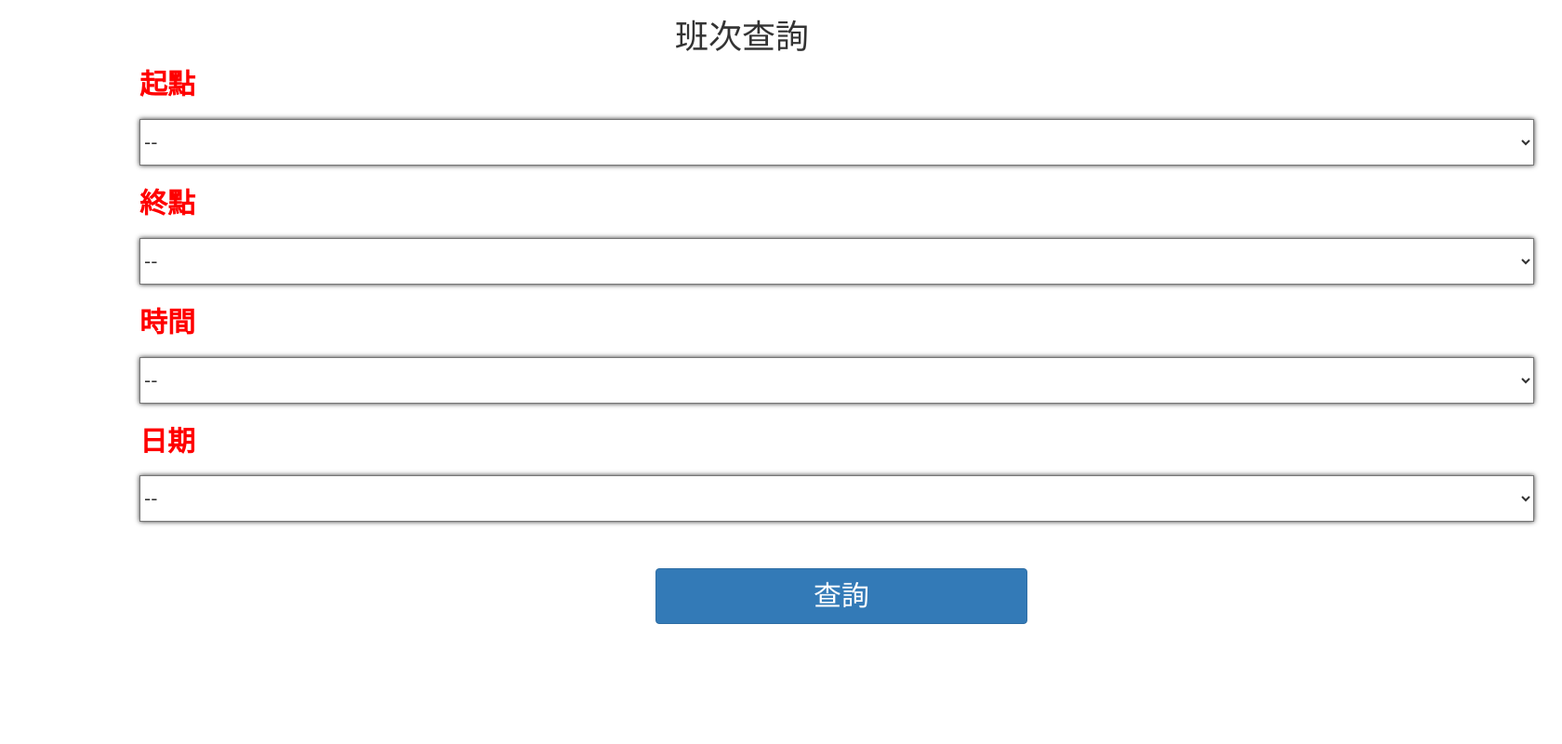
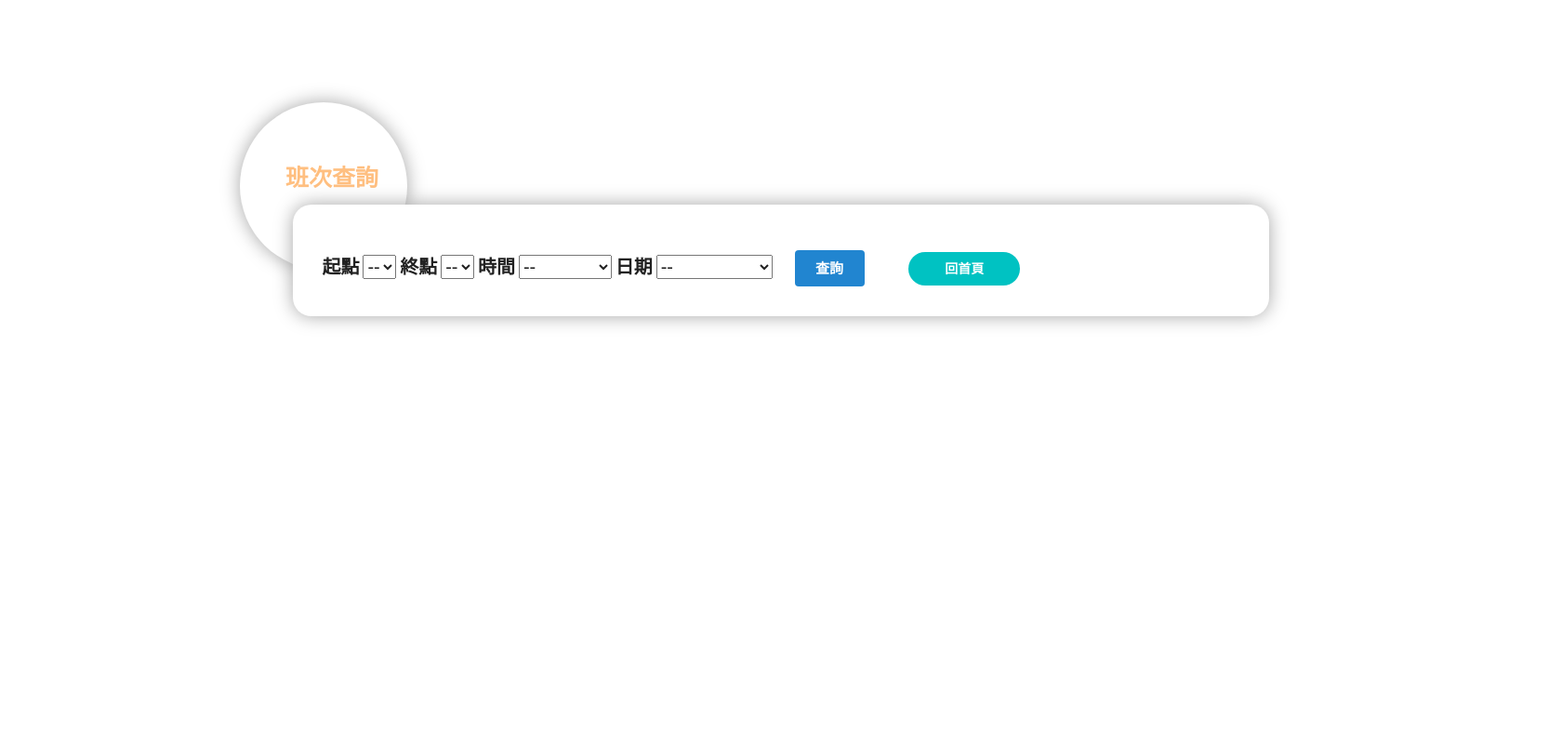
Before and after one commit to nccucs2/DB_project, a Django app: page /menu/train_query/ in a window 1680 px wide. Shown: the whole page at 93% size. Run offline with Django 3.2, Linux system fonts and the light colour scheme; data that the repository does not hold is empty; parts of the project's set-up code (start-up, migrations or seed data) failed here and were passed over; some libraries are stand-ins or nearby versions.

Commit message:
front_end(1)

```diff
--- a/DB_project/mainsite/views.py
+++ b/DB_project/mainsite/views.py
@@ -107,8 +107,13 @@ def train_query(request):
             p = p.filter(date=date)
         for i in p :
             print(i)
-        return render(request,'train_run.html',{'runs':p})
-
+        # return render(request,'train_run.html',{'runs':p})
+        train_run = "車號"
+        train_start="起點"
+        train_dest="終點"
+        train_date="日期"
+        train_time="時間"
+        return render(request,'train_run.html',{'runs':p},locals())
     station = Station.objects.all()
     return render(request,'train_query.html',{'station':station})
 
--- a/DB_project/templates/train_query.html
+++ b/DB_project/templates/train_query.html
@@ -7,63 +7,74 @@
   <link rel="stylesheet" href="https://maxcdn.bootstrapcdn.com/bootstrap/3.3.7/css/bootstrap.min.css">
   <script src="https://ajax.googleapis.com/ajax/libs/jquery/3.3.1/jquery.min.js"></script>
   <script src="https://maxcdn.bootstrapcdn.com/bootstrap/3.3.7/js/bootstrap.min.js"></script>
+  <!-- <script src="http://code.jquery.com/jquery-1.11.3.min.js"></script> -->
+  {% load staticfiles %}
+  <link rel="stylesheet" href="{%static 'css/semantic.css'%}">
         <style>
-        body, html{
-       height: 100%;
-       padding: 0;
-       margin: 0;
-       font-family: 'Sniglet', cursive;
-      }
-      h1{
-        left:45%;
-        margin-left:-30px;
-        margin-top:20px;
-        position:absolute;
-      }
-      form{
-        width:1500px;
-        height:200px;
-        margin-left:30px;
-        margin-top:50px;
-        position:absolute;
-      }
-      select{
-        margin-left:120px;
-        margin-top: 30px;
-        background-color:transparent;
-        box-shadow:0px 0px 5px 0px;
-        height:50px;
-        width:1500px;
-        font-size:20px;
-        position:relative;
-      }
-      option{
-        margin-left:120px;
-        height:60px;
-        font-size:20px;
-        color:gray;
-        position:relative;
-      }
-      label{
-        top:20px;
-        margin-left:120px;
-        font-size:30px;
-        position:relative;
-        color:red;
-      }
-      button{
-        position: absolute;
-        left:45%;
-        margin-top:50px;
-        border-radius:20px;
-        width:400px;
-        height:60px;
-      }
+        #box {
+          background-color:white;
+          /* list-style: none; */
+          /* overflow: hidden; */
+
+          position:absolute;
+          /* width:700px; */
+          /* height: 3200px; */
+          /* height:500px; */
+          height:15%;
+          top: 35%; right: 50%;
+          transform: translate(50%,-50%);
+          border-radius:20px;
+          box-shadow: 0px 0px 20px 0px #a6a6a6;
+          font-size: 20px;
+          width:1050px;
+        }
+        #box_location{
+
+          /* margin-left: 385px;
+          margin-top: 200px; */
+          /* top:50%;
+          left:50%; */
+          margin-left: 3%;
+          margin-top: 1%;
+          font-size: 20px;
+        }
+        #sector {
+          background-color:white;
+          list-style: none;
+          /* overflow: hidden; */
+          position:absolute;
+          width:180px;
+          height:180px;
+          top: 25%;
+          margin-left: 10%;
+          transform: translate(50%,-50%);
+          border-radius:50%;
+          box-shadow: 0px 0px 20px 0px #a6a6a6;
+        }
+        #sector_location{
+          margin-left:25%;
+          font-size: 25px;
+          margin-top:35%;
+          font-weight: bold;
+
+        }
+        .block{
+          width:300px;
+          height:300px;
+        }
+
         </style>
     </head>
+    <div id="sector">
+      <div id="sector_location">
+        <p style="color:#ffbf80;margin-left:3%;"> 班次查詢 </p>
 
-    <h1> 班次查詢 </h1>
+        <!-- <a href="/menu/" class="ui blue button" style="width:120px;border-radius:20px;">回首頁 </a> -->
+        </div>
+    </div>
 
+   <div id="box">
+     <div id="box_location">
     <form name="query_train" method='POST'>
       {% csrf_token %}
       <label class='start' for='start' name='start'>起點</label>
@@ -97,9 +108,11 @@
        <option>2018-06-29</option>
        <option>2018-06-30</option>
   </select>
-      <button type="submit" class="btn btn-primary" style="font-size:30px;">查詢</button>
+      <button type="submit" class="ui blue button" style="font-size:15px; margin-left:20px;">查詢</button>
+
+      <a href="/menu/" class="ui blue button" style="width:120px;border-radius:20px;margin-top:4%;background-color:#00C2C2; margin-left:40px;">回首頁 </a>
   </form>
-
-
+</div>
+</div>
 
 </html>
```
Also changed, not shown: DB_project/templates/train_run.html (+107 -28 lines).
